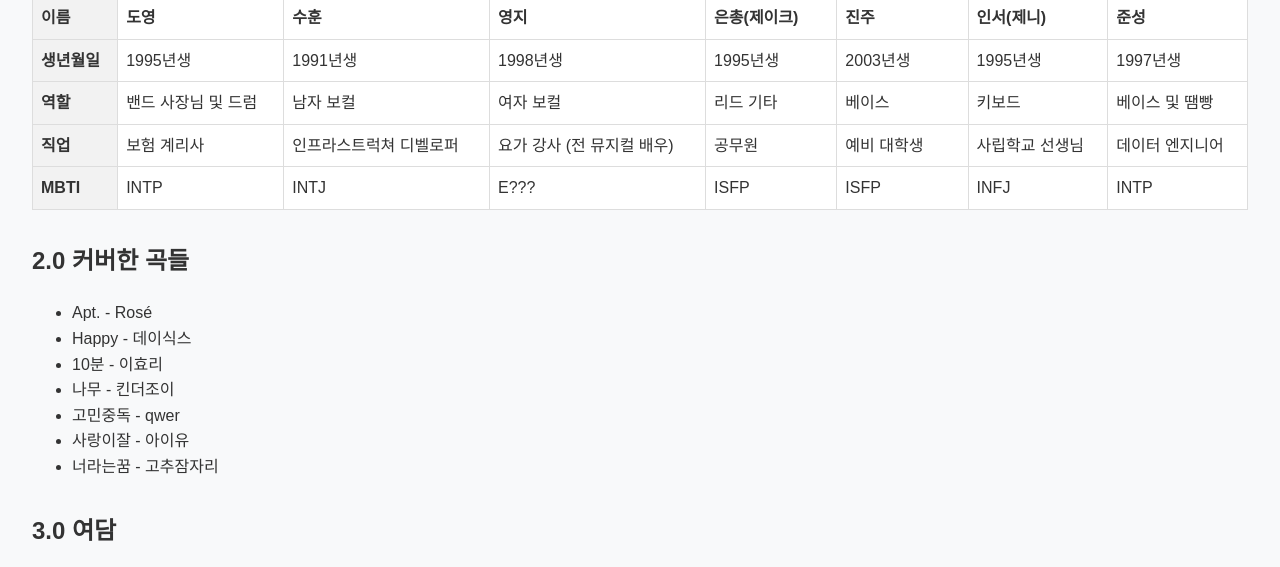
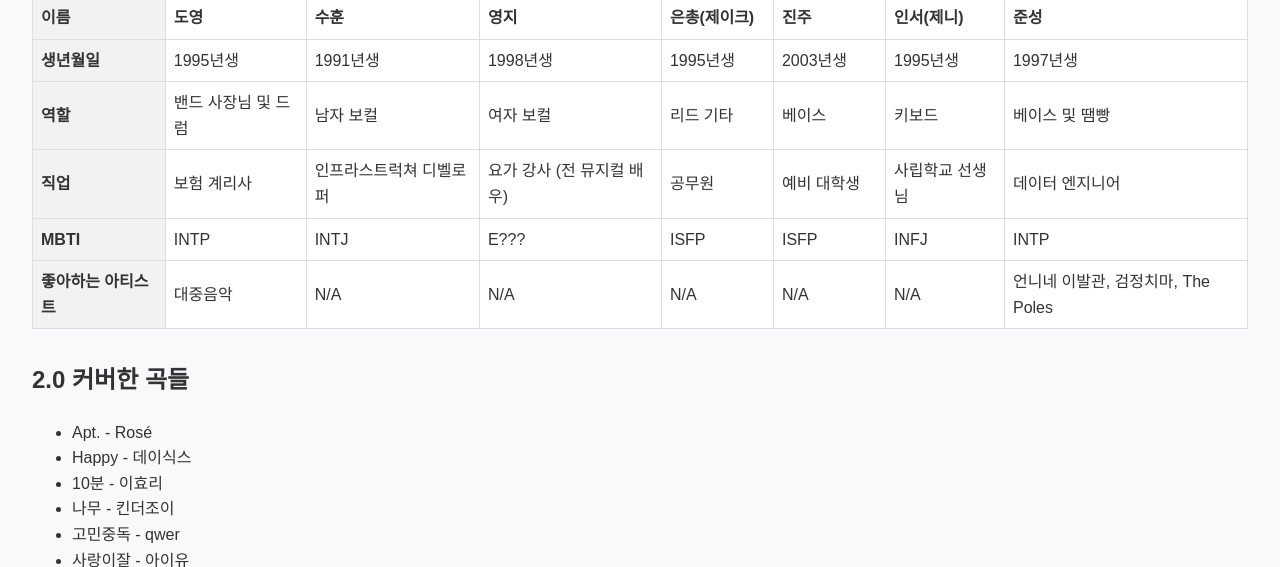
Before and after one commit to dangkei4/bandWiki, a plain HTML site: page index.html in a window 1280 px wide. Shown: the part 1399-1966 px from the top of the page. Drawn offline with Linux system fonts and the light colour scheme.

Commit message:
JunSung - Updated preferred artists

```diff
--- a/index.html
+++ b/index.html
@@ -253,6 +253,16 @@
                     <td>INFJ</td>
                     <td>INTP</td>
                 </tr>
+                <tr>
+                    <th scope="row">좋아하는 아티스트</th>
+                    <td>대중음악</td>
+                    <td>N/A</td>
+                    <td>N/A</td>
+                    <td>N/A</td>
+                    <td>N/A</td>
+                    <td>N/A</td>
+                    <td>언니네 이발관, 검정치마, The Poles</td>
+                </tr>
             </table>
         </section>
         <section id="covers">
```
